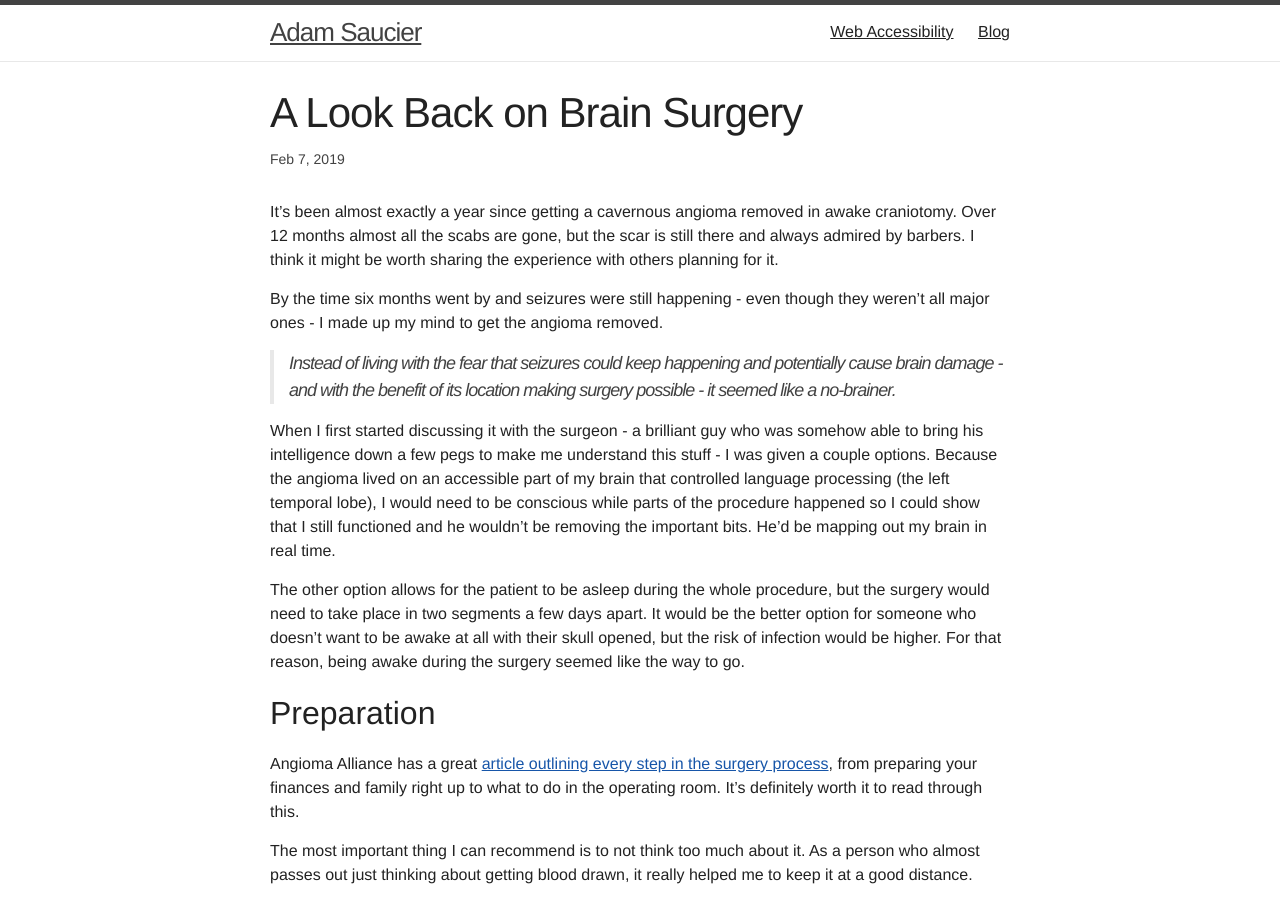
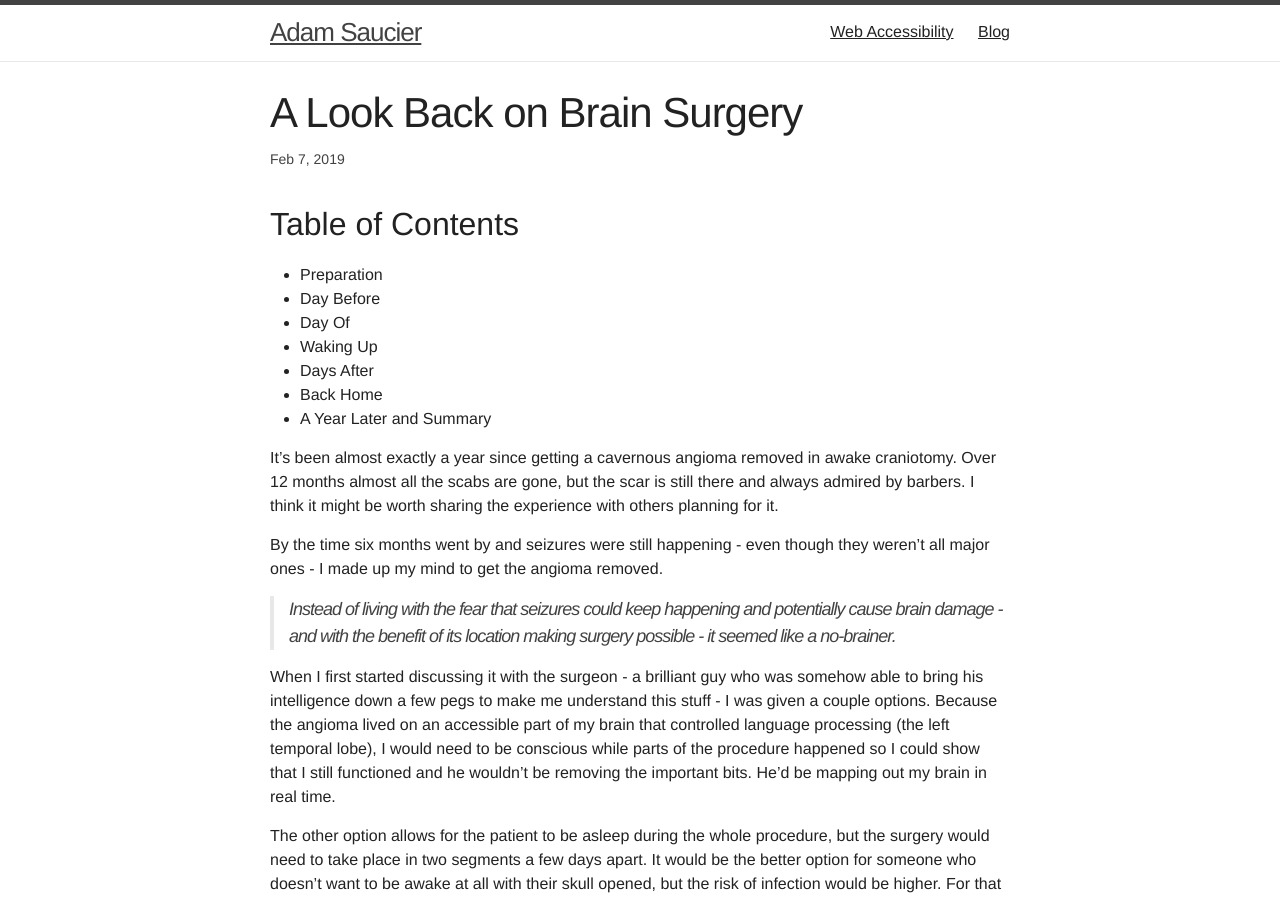
Before and after one commit to ajsaucier/ajsaucier.github.io, a Jekyll site: the page built from _posts/2019-02-07-a-look-back-on-brain-surgery.md, in a window 1280 px wide and 900 px high. Built offline with Jekyll 4.4.1, drawn with Linux system fonts in a browser that asks for light colours.

Commit message:
Update Post “2019-02-07-a-look-back-on-brain-surgery”

```diff
--- a/_posts/2019-02-07-a-look-back-on-brain-surgery.md
+++ b/_posts/2019-02-07-a-look-back-on-brain-surgery.md
@@ -6,6 +6,16 @@ description: >-
   A story about brain surgery to remove a cavernous angioma and the events that
   led up to it
 ---
+## Table of Contents
+
+* Preparation
+* Day Before
+* Day Of
+* Waking Up
+* Days After
+* Back Home
+* A Year Later and Summary
+
 It’s been almost exactly a year since getting a cavernous angioma removed in awake craniotomy. Over 12 months almost all the scabs are gone, but the scar is still there and always admired by barbers. I think it might be worth sharing the experience with others planning for it.
 
 By the time six months went by and seizures were still happening - even though they weren’t all major ones - I made up my mind to get the angioma removed.
```
